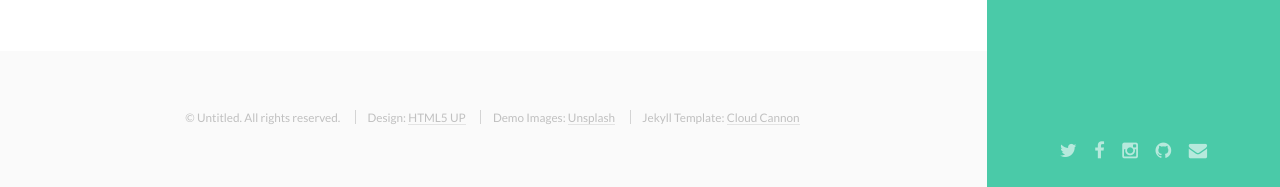
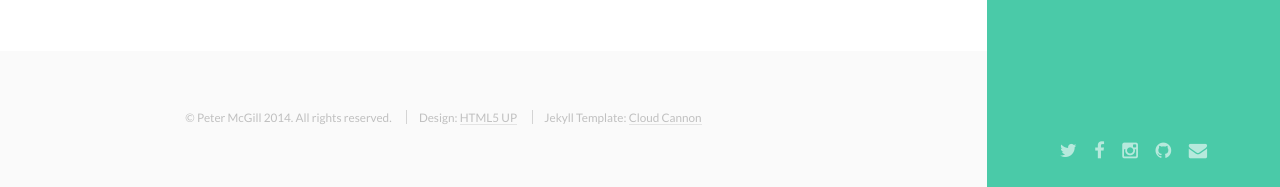
Before and after one commit to astrophpeter/website, a Jekyll site: the page built from index.html, in a window 1280 px wide and 900 px high, scrolled down 1168 px. Shown: the part 713-900 px from the top of the window. Built offline with Jekyll 4.4.1, drawn with Linux system fonts in a browser that asks for light colours.

Commit message:
Update footer.html

```diff
--- a/_includes/footer.html
+++ b/_includes/footer.html
@@ -2,9 +2,8 @@
     <section id="footer">
         <div class="container">
             <ul class="copyright">
-                <li>&copy; Untitled. All rights reserved.</li>
+                <li>&copy; Peter McGill 2014. All rights reserved.</li>
                 <li>Design: <a href="http://html5up.net">HTML5 UP</a></li>
-                <li>Demo Images: <a href="https://unsplash.com/">Unsplash</a></li>
                 <li>Jekyll Template: <a href="http://cloudcannon.com">Cloud Cannon</a></li>
             </ul>
         </div>
```
